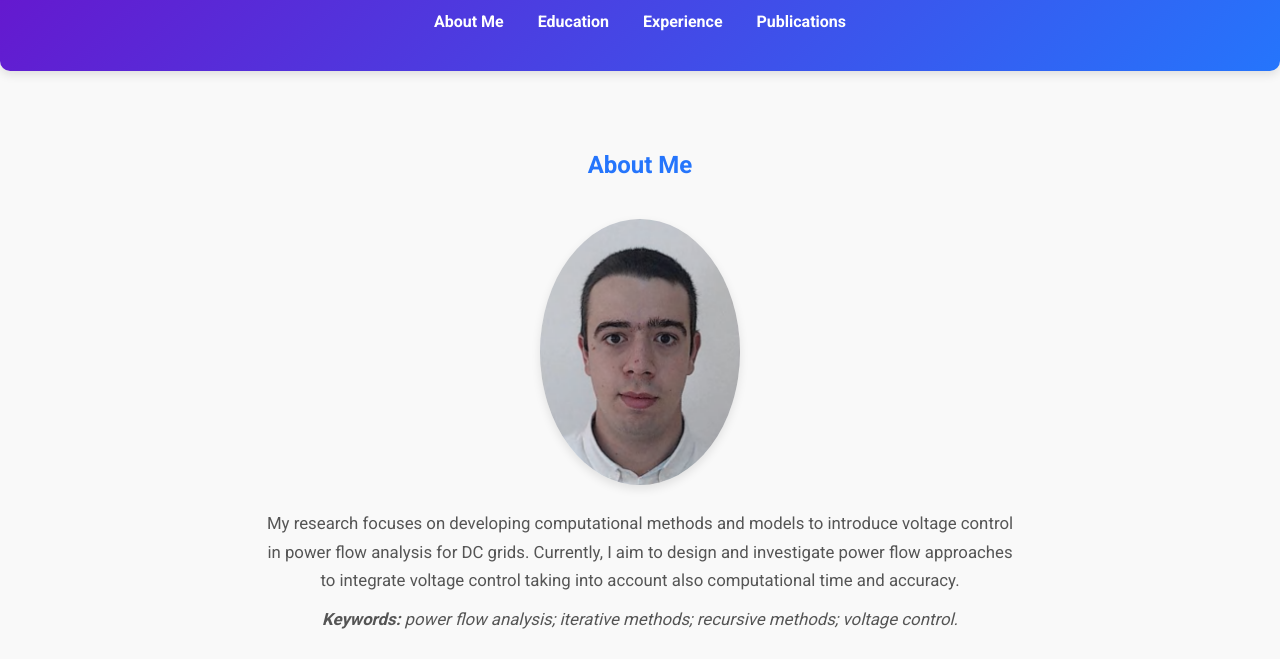
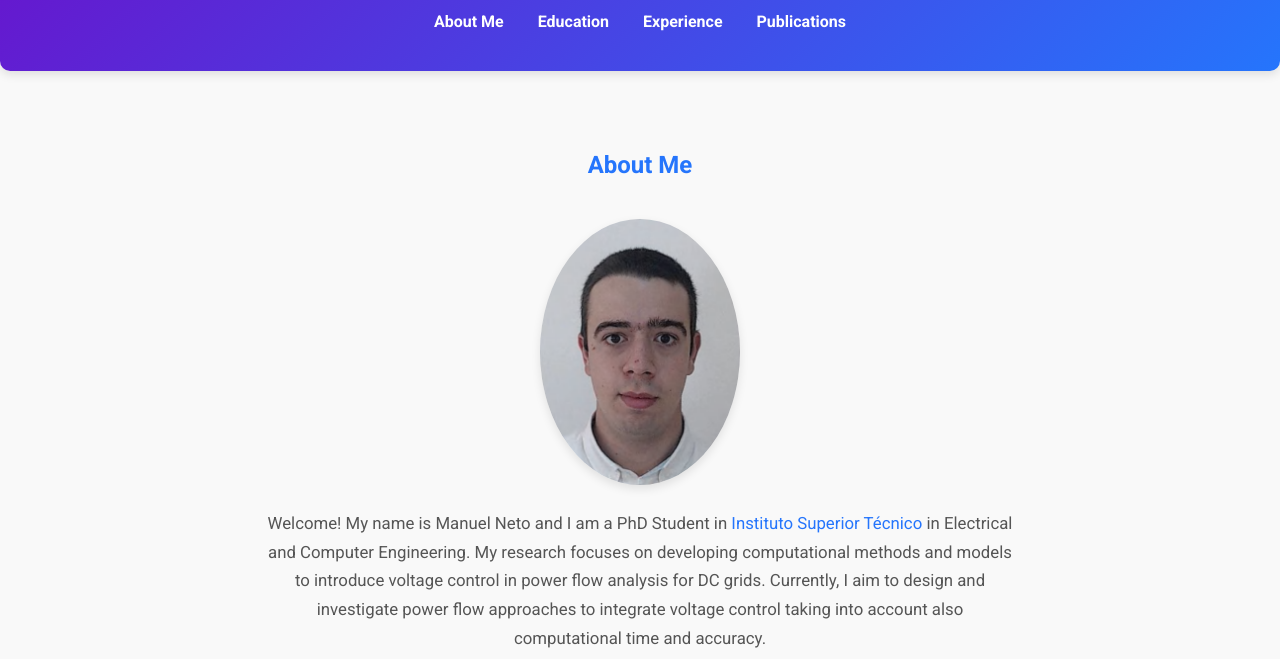
Before and after one commit to ManuelPedroNeto/manuelneto, a plain HTML site: page index.html in a window 1280 px wide. Shown: the part 120-779 px from the top of the page. Drawn offline with Linux system fonts and the light colour scheme.

Commit message:
index.html

```diff
--- a/index.html
+++ b/index.html
@@ -117,7 +117,7 @@
     <h2>About Me</h2>
     <img src="images/Foto.png" alt="Minha foto" style="width:200px; border-radius:50%;">
     <p>
-        My research focuses on developing computational methods and models to introduce voltage control in power flow analysis for DC grids. Currently, I aim to design and investigate power flow approaches to integrate voltage control taking into account also computational time and accuracy.
+        Welcome! My name is Manuel Neto and I am a PhD Student in <a href="https://tecnico.ulisboa.pt/pt/">Instituto Superior Técnico</a> in Electrical and Computer Engineering. My research focuses on developing computational methods and models to introduce voltage control in power flow analysis for DC grids. Currently, I aim to design and investigate power flow approaches to integrate voltage control taking into account also computational time and accuracy.
     </p>
     <p class="keywords">
         <strong>Keywords:</strong> power flow analysis; iterative methods; recursive methods; voltage control.
```
